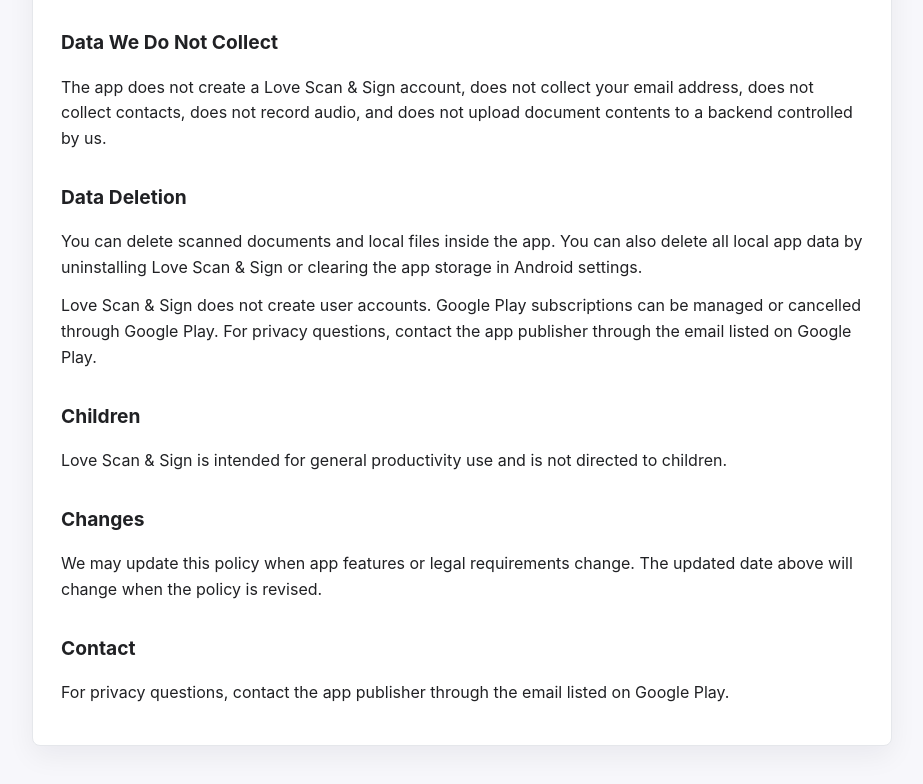
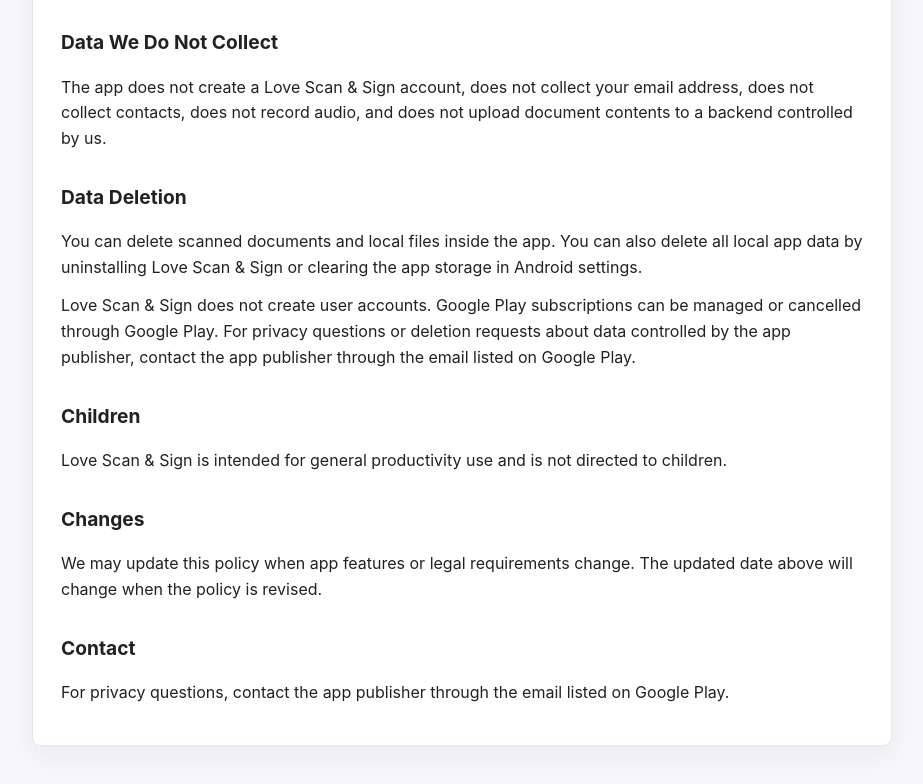
Before and after one commit to amoserlu/love-scan-sign-privacy, a plain HTML site: page index.html in a window 1280 px wide. Shown: the part 1206-1990 px from the top of the page, without its empty margins (178-1101 px from the left). Drawn offline with Linux system fonts and the light colour scheme.

Commit message:
Clarify data deletion requests

```diff
--- a/index.html
+++ b/index.html
@@ -84,7 +84,7 @@
 
       <h2>Data Deletion</h2>
       <p>You can delete scanned documents and local files inside the app. You can also delete all local app data by uninstalling Love Scan &amp; Sign or clearing the app storage in Android settings.</p>
-      <p>Love Scan &amp; Sign does not create user accounts. Google Play subscriptions can be managed or cancelled through Google Play. For privacy questions, contact the app publisher through the email listed on Google Play.</p>
+      <p>Love Scan &amp; Sign does not create user accounts. Google Play subscriptions can be managed or cancelled through Google Play. For privacy questions or deletion requests about data controlled by the app publisher, contact the app publisher through the email listed on Google Play.</p>
 
       <h2>Children</h2>
       <p>Love Scan &amp; Sign is intended for general productivity use and is not directed to children.</p>
```
